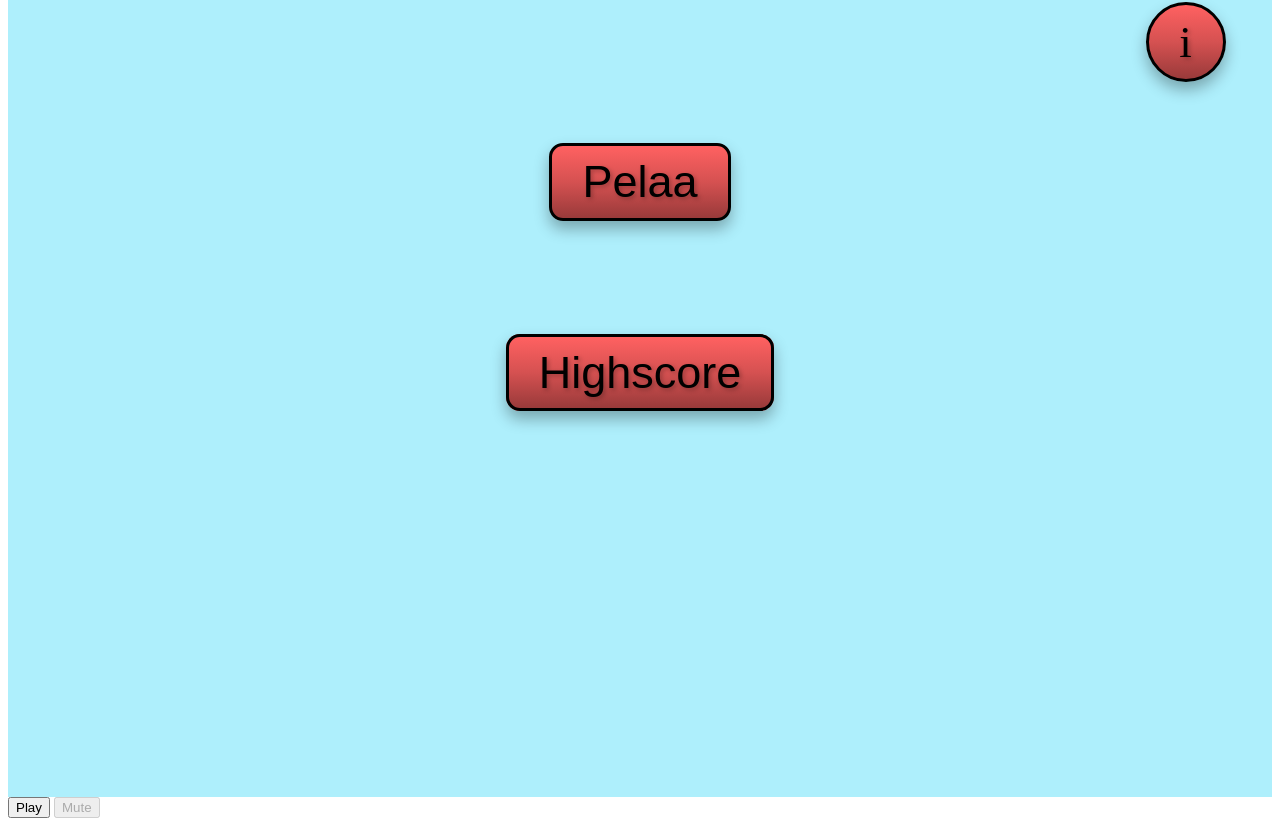
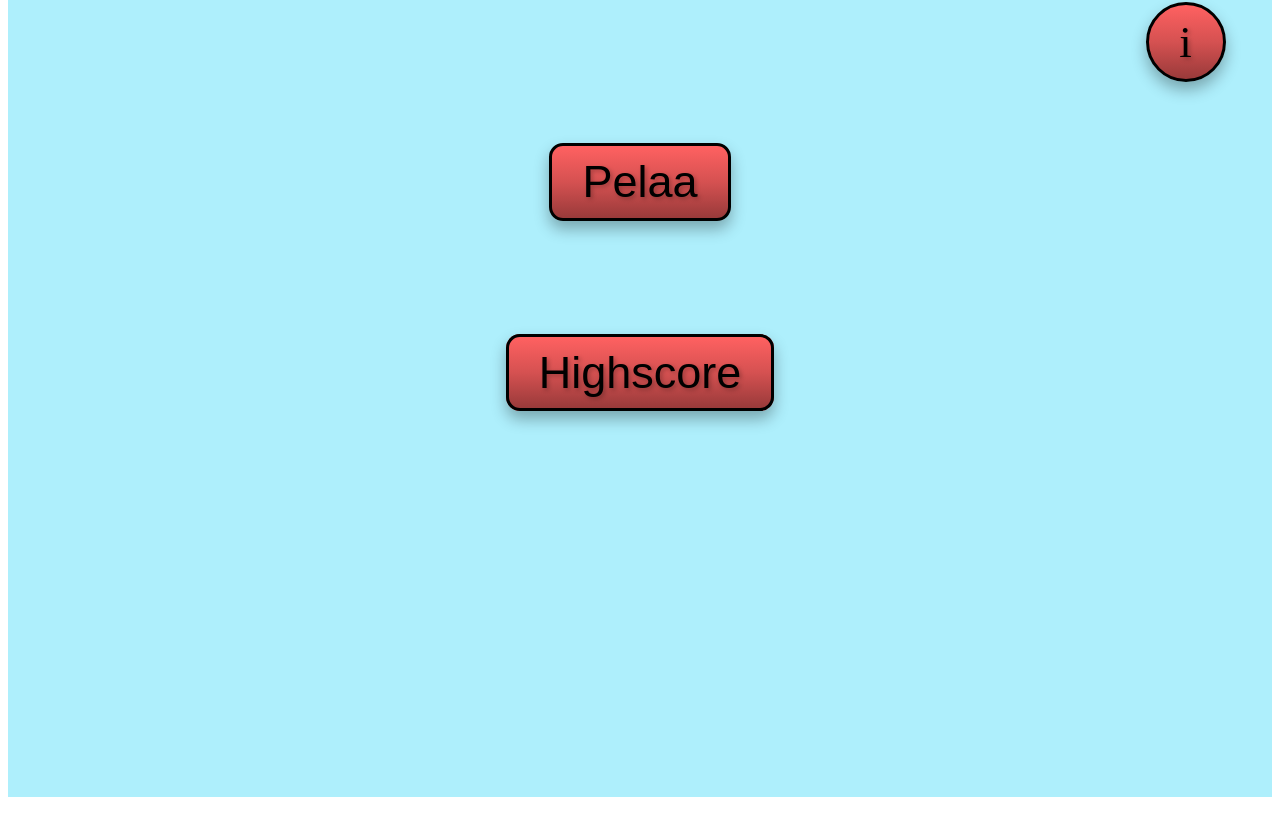
Before and after one commit to jamktiko/ryhma5, a SvelteKit app in the folder speedepeli/: page / in a window 1280 px wide. Shown: the part 148-974 px from the top of the page. After the commit the page ends 953 px from the top, so only its background shows below. Built offline with nearby package versions, Linux system fonts and the light colour scheme; a web font is replaced by a local one.

Commit message:
kommentoin taustamusiikin

```diff
--- a/speedepeli/src/routes/+page.svelte
+++ b/speedepeli/src/routes/+page.svelte
@@ -8,7 +8,7 @@
 	let showAbout = $state(false);
 	let hidePelaa = $state(false);
 	let isDisabled = $state(false);
-	let audio: HTMLAudioElement;
+	//let audio: HTMLAudioElement;
 	let infoAudio: HTMLAudioElement;
 	let menuAudio: HTMLAudioElement;
 	function toistaInfoAudio() {
@@ -36,21 +36,21 @@
 	}
 
 	let disablePlay = $derived($taustaAani);
+// tausta aani, jos aikaa
+	// function play() {
+	// 		taustaAani.set(true);
+	// 		audio = new Audio('/audio/mainmenu.mp3');
+	// 		audio.loop = true;
+	// 		audio.volume = 0.5; // Voit säätää äänenvoimakkuutta 0.0–1.0
+	// 		audio.play().catch((e) => {
+	// 			console.warn('Äänen automaattinen toisto estetty selaimessa:', e);
+	// 		});
+	// 	}
 
-	function play() {
-			taustaAani.set(true);
-			audio = new Audio('/audio/mainmenu.mp3');
-			audio.loop = true;
-			audio.volume = 0.5; // Voit säätää äänenvoimakkuutta 0.0–1.0
-			audio.play().catch((e) => {
-				console.warn('Äänen automaattinen toisto estetty selaimessa:', e);
-			});
-		}
-
-	function mute() {
-		taustaAani.set(false);
-		audio.pause();
-	}
+	// function mute() {
+	// 	taustaAani.set(false);
+	// 	audio.pause();
+	// }
 </script>
 
 <div data-layer="Start Game" class="start-game">
@@ -93,8 +93,8 @@
 		{/if}
 	</div>
 </div>
-<button onclick={play} disabled={disablePlay}>Play</button>
-<button onclick={mute} disabled={!disablePlay}>Mute</button>
+<!-- <button onclick={play} disabled={disablePlay}>Play</button>
+<button onclick={mute} disabled={!disablePlay}>Mute</button> -->
 
 <style>
 	@import url('https://fonts.googleapis.com/css2?family=Jersey+10&display=swap');
```
